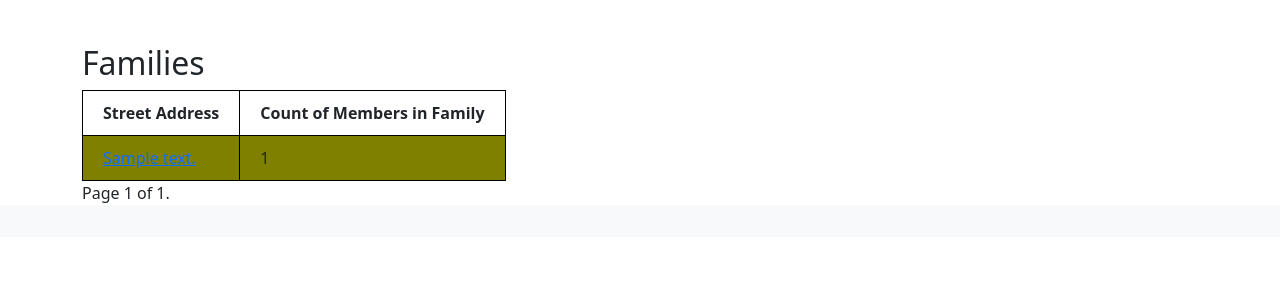
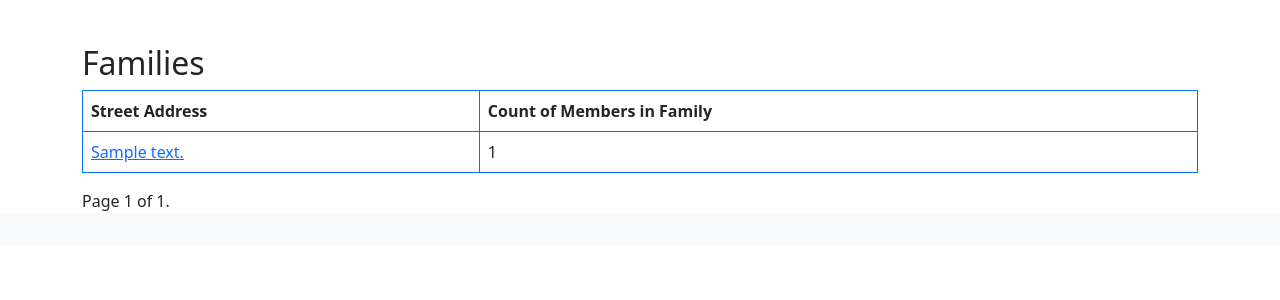
Before and after one commit to shearichard/membaman-2022, a Django app: page /members/member-family-finance-list/ in a window 1280 px wide. Shown: the part 56-356 px from the top of the page. Run offline with Django 3.2, Linux system fonts and the light colour scheme; tables that the repository leaves empty hold one stand-in row (values such as "Sample post"); some libraries are stand-ins or nearby versions.

Commit message:
Remove the 'roll-your-own' table banding from all the other templates that were using it

```diff
--- a/membaman/membaman/templates/members/family_list.html
+++ b/membaman/membaman/templates/members/family_list.html
@@ -2,27 +2,11 @@
 {% load i18n %}
 
 {% block content %}
-    <style>
-      table.bandedtab{
-        border-collapse: collapse;
-        border: 1px solid black;
-      }
-      table.bandedtab td, table.bandedtab th{
-        border: 1px solid black;
-        padding: 10px 20px;
-      }
-      table.bandedtab td.famon{
-        background-color: olive;
-      }
-      table.bandedtab td.famoff{
-        background-color: green;
-      }
 
-    </style>
     <h2>Families</h2>
 
     {% if family_list %}
-        <table class="bandedtab" id="member">
+        <table class="table table-bordered border-primary" id="member">
             <tr>
                 <th>Street Address</th>
                 <th>Count of Members in Family</th>
```
Also changed, not shown: membaman/membaman/templates/members/member_debtors_list.html (+1 -18 lines), membaman/membaman/templates/members/member_finance_list.html (+1 -17 lines).
